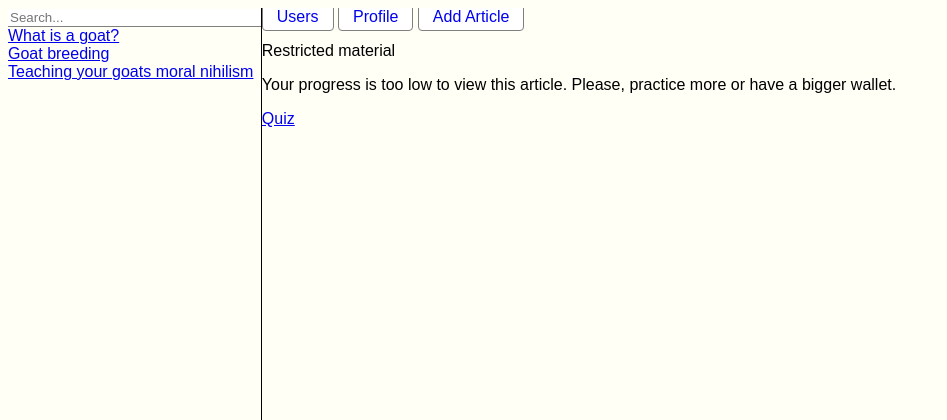
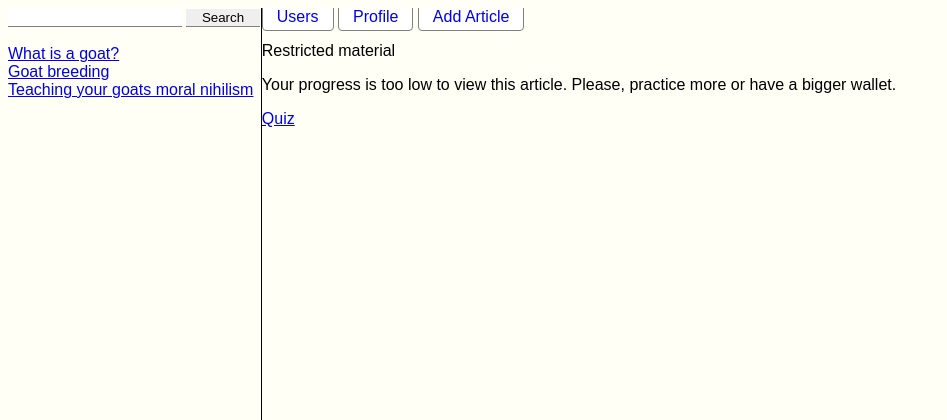
Before and after one commit to szucsaron/LMS, a Java web app: page /content in a window 1280 px wide. Shown: the top 420 px of the page, without its empty margins (0-947 px from the left). Run offline with Tomcat 11, a stand-in JSP engine, Linux system fonts and the light colour scheme.

Commit message:
fickiry fuckiry

```diff
--- a/pom.xml
+++ b/pom.xml
@@ -73,7 +73,7 @@
                 <configuration>
                     <url>http://localhost:8080/manager/text</url>
                     <username>admin</username>
-                    <password>password</password>
+                    <password>admin</password>
                 </configuration>
             </plugin>
         </plugins>
--- a/src/main/webapp/content.jsp
+++ b/src/main/webapp/content.jsp
@@ -14,7 +14,10 @@
 </head>
 <body>
     <div class="leftbar">
-        <input type="text" placeholder="Search...">
+    <form action="content" method="GET">
+        <input type="text" name="search">
+        <input type="submit" value="Search">
+    </form>
         <%  Map<Integer, String> titles = (Map<Integer, String>) request.getAttribute("sidebar");
             int articleId = (int) request.getAttribute("articleId");
         %>
--- a/src/main/webapp/index.css
+++ b/src/main/webapp/index.css
@@ -49,7 +49,7 @@ a:visited {
     color: black;
 }
 
-input[type = submit] {
+.login input[type = submit] {
     color: black;
     margin-left: 22px;
     text-decoration: none;
@@ -93,14 +93,17 @@ input[type = submit] {
 }
 
 .leftbar input {
-    width: 100%;
+    width: 68%;
     margin: none;
-    padding: none;
+    padding: 1px;
     border: none;
     border-bottom-color: grey;
     border-bottom-style: solid;
     border-width: 1px;
+}
 
+.leftbar input[type = "submit"] {
+    width: 29%;
 }
 
 .rightbar {
```
Also changed, not shown: src/main/java/com/codecool/web/service/Database.java (+10 -0 lines), src/main/java/com/codecool/web/servlet/ContentServlet.java (+8 -1 lines).
